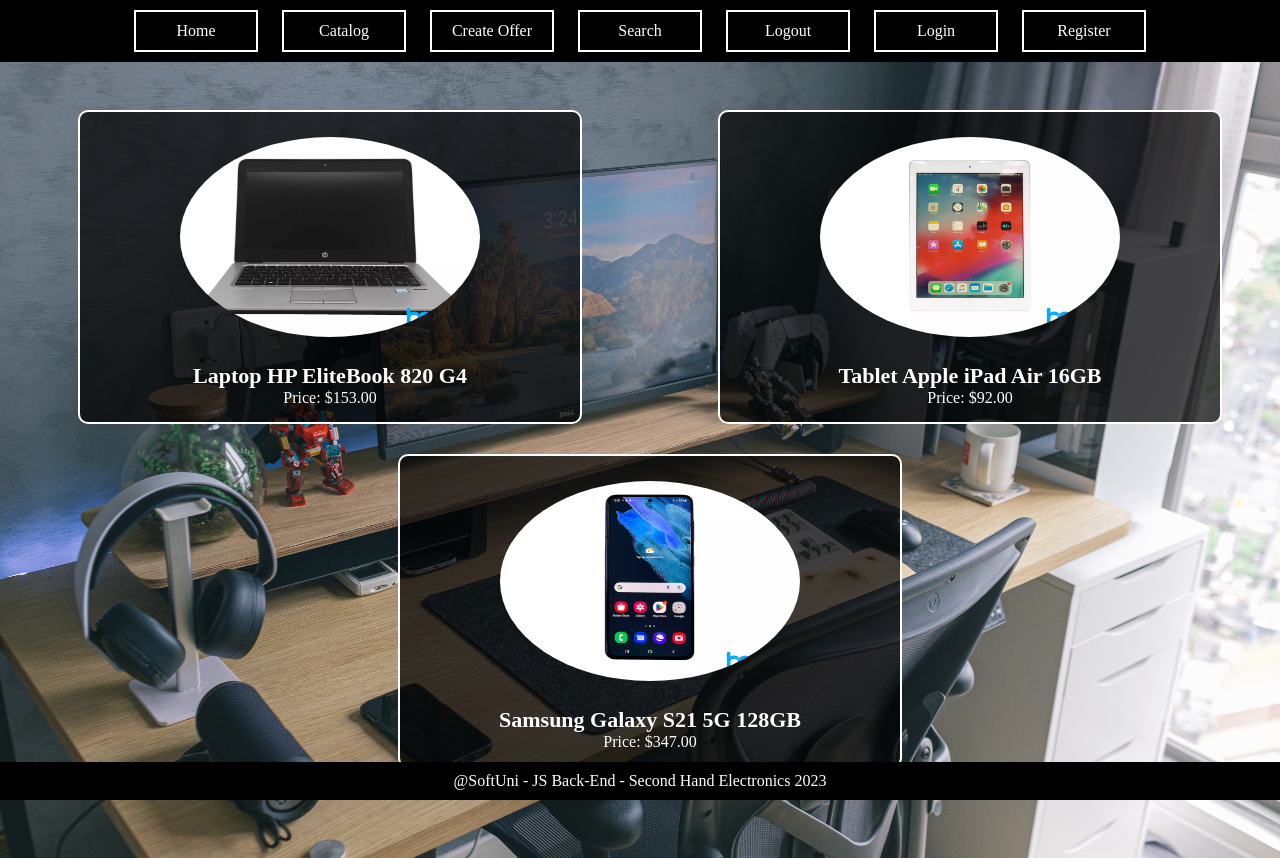
After one commit to BDimitrova/Second-Hand-Electronics, a web app: file src/catalog.html in a window 1280 px wide. The commit adds this page. Run offline with its HTML, style and script files only (its server is not run), Linux system fonts and the light colour scheme; some web fonts are replaced.

Commit message:
Create Catalog Page

```diff
--- /dev/null
+++ b/src/catalog.html
@@ -0,0 +1,66 @@
+<!DOCTYPE html>
+<html lang="en">
+
+<head>
+    <meta charset="UTF-8">
+    <title>Second Hand Electronics</title>
+    <link rel="stylesheet" href="./css/styles.css">
+</head>
+
+<body>
+
+    <div id="container">
+
+        <nav>
+            <ul>
+                <!--For all users-->
+                <li><a href="#">Home</a></li>
+                <li><a href="#">Catalog</a></li>
+                <!--For loggin users-->
+                <li><a href="#">Create Offer</a></li>
+                <li><a href="#">Search</a></li>
+                <li><a href="#">Logout</a></li>
+                <!--For guest user-->
+                <li><a href="#">Login</a></li>
+                <li><a href="#">Register</a></li>
+
+            </ul>
+
+        </nav>
+
+        <section id="viewCatalog" class="background-img">
+            <!--If there are one or more electronics-->
+            <div class="added-electronics">
+
+                <a href="#" class="added-electronics-in-market">
+                    <img src="./image/laptop.webp" class="picture-added-electronics">
+                    <h3>Laptop HP EliteBook 820 G4</h3>
+                    <span>Price: $153.00</span>
+                </a>
+
+                <a href="#" class="added-electronics-in-market">
+                    <img src="./image/tablet.webp" class="picture-added-electronics">
+                    <h3>Tablet Apple iPad Air 16GB</h3>
+                    <span>Price: $92.00</span>
+                </a>
+
+                <a href="#" class="added-electronics-in-market">
+                    <img src="./image/smartphone.webp" class="picture-added-electronics">
+                    <h3>Samsung Galaxy S21 5G 128GB</h3>
+                    <span>Price: $347.00</span>
+                </a>
+
+            </div>
+
+            <!--If there are no electronics in catalog yet-->
+            <!-- <div class="guest">
+                There are no electronics found...
+            </div> -->
+        </section>
+
+        <footer>@SoftUni - JS Back-End - Second Hand Electronics 2023</footer>
+    </div>
+
+</body>
+
+</html>
--- a/src/css/catalog.css
+++ b/src/css/catalog.css
@@ -99,33 +99,38 @@
     width: 100%;
 }
 
-.added-toys-in-market {
+#viewCatalog{
+    margin-bottom: 5%;
+    margin-top: 3%;
+}
+
+.added-electronics-in-market {
     color: white;
     cursor: pointer;
-    width: 400px;
+    width: 500px;
     border: 2px solid white;
     text-align: center;
-    background: rgba(211, 28, 28, 0.677);
+    background: rgba(0, 0, 0, 0.703);
     padding-bottom: 10px;
     border-radius: 10px;
     margin-left: 20px;
     margin-bottom: 20px;
     margin-top: 10px;
-    height: 250px;
+    height: 300px;
 }
 
-.picture-added-toys {
-    width: 200px;
-    height: 150px;
+.picture-added-electronics {
+    width: 300px;
+    height: 200px;
     border-radius: 50%;
 }
 
-.picture-added-toys:hover {
+.picture-added-electronics:hover {
     cursor: pointer;
     transform: scale(1.1);
 }
 
-.added-toys {
+.added-electronics {
     display: flex;
     justify-content: space-around;
     flex-wrap: wrap;
```
Also changed, not shown: src/image/laptop.webp (added), src/image/smartphone.webp (added), src/image/tablet.webp (added).
